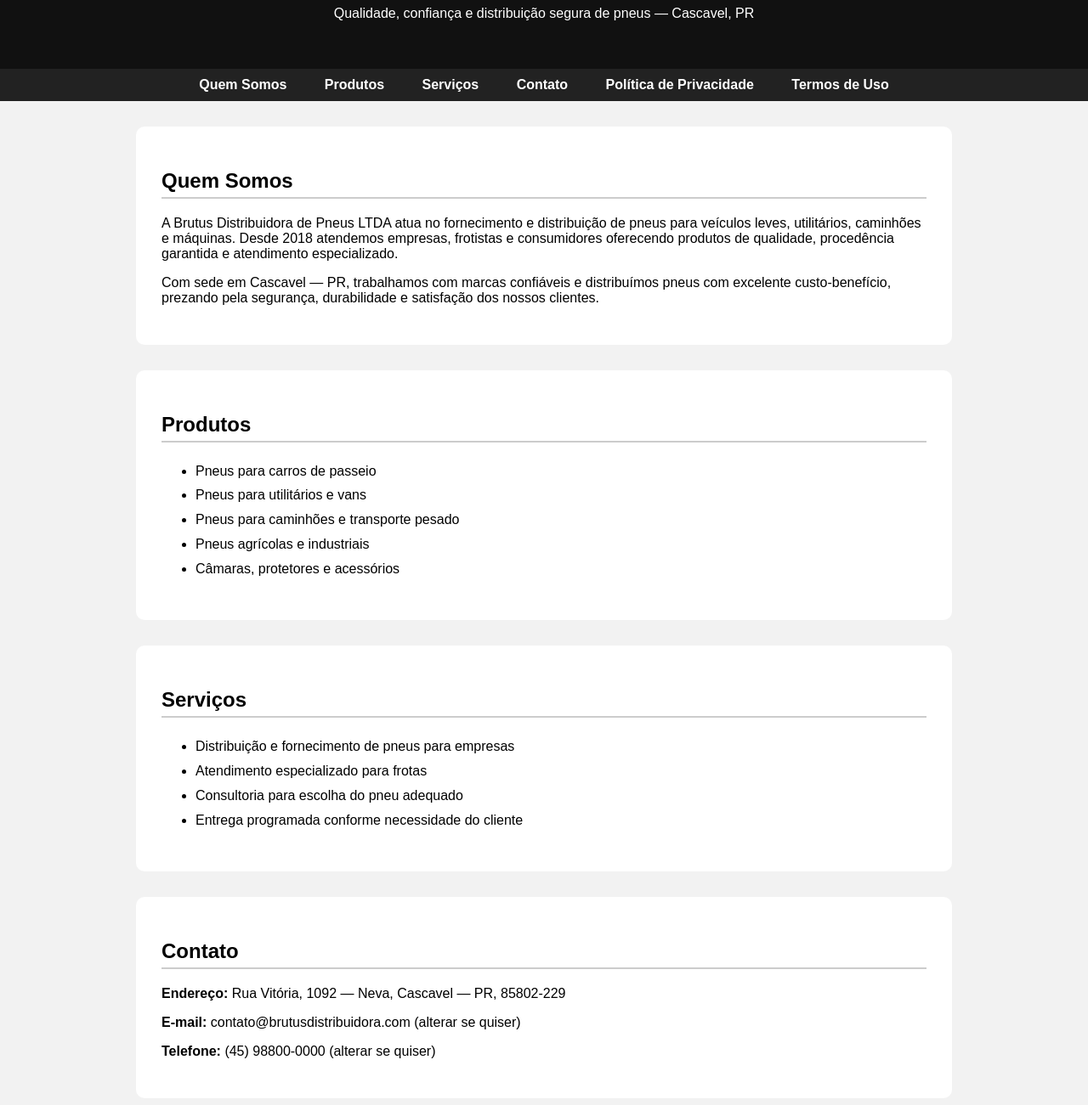
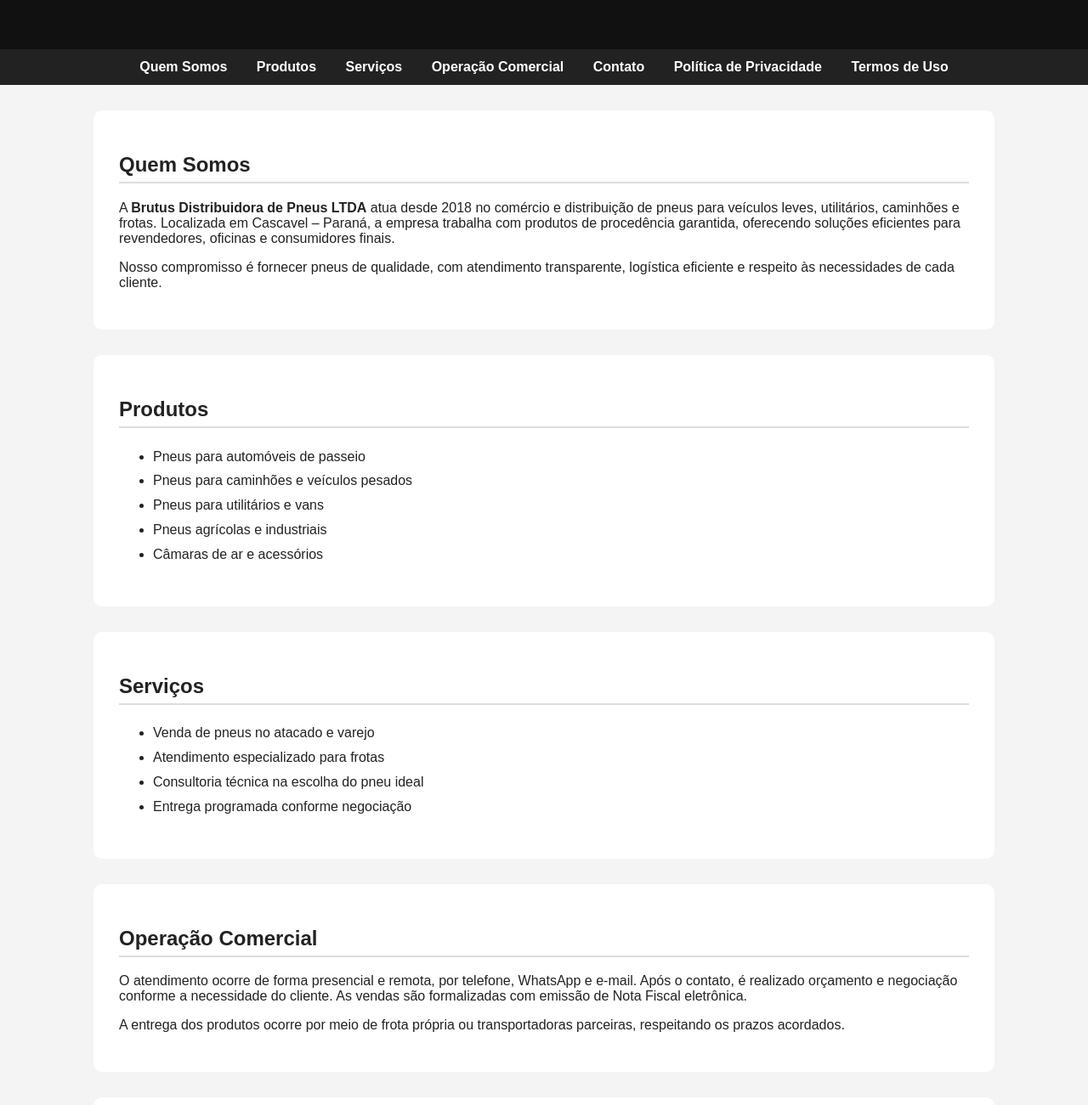
Before and after one commit to dominike202501531386277-spec/pginstitucionalmei, a plain HTML site: page index.html in a window 1280 px wide. Shown: the part 113-1414 px from the top of the page at 85% size. Drawn offline with Linux system fonts and the light colour scheme.

Commit message:
Update index.html

```diff
--- a/index.html
+++ b/index.html
@@ -1,29 +1,36 @@
 <!DOCTYPE html>
 <html lang="pt-BR">
 <head>
-<meta charset="UTF-8" />
-<meta name="viewport" content="width=device-width, initial-scale=1.0" />
+<meta charset="UTF-8">
+<meta name="viewport" content="width=device-width, initial-scale=1.0">
 <title>Brutus Distribuidora de Pneus LTDA</title>
+<meta name="description" content="Brutus Distribuidora de Pneus LTDA - Venda e distribuição de pneus em Cascavel PR.">
+
 <style>
-    body { margin:0; font-family: Arial, sans-serif; background:#f2f2f2; }
-    header { background:#111; color:white; text-align:center; padding:40px 0; }
-    nav { background:#222; padding:10px 0; text-align:center; }
-    nav a { color:white; margin:0 20px; text-decoration:none; font-weight:bold; }
-    .container { max-width:900px; margin:30px auto; background:white; padding:30px; border-radius:10px; }
-    h2 { border-bottom:2px solid #ccc; padding-bottom:5px; }
-    ul { line-height:1.8; }
+body{margin:0;font-family:Arial,Helvetica,sans-serif;background:#f4f4f4;color:#222}
+header{background:#111;color:#fff;text-align:center;padding:45px 15px}
+header h1{margin:0;font-size:34px}
+header p{margin-top:8px;font-size:16px}
+nav{background:#222;text-align:center;padding:12px}
+nav a{color:#fff;margin:0 15px;text-decoration:none;font-weight:bold}
+.container{max-width:1000px;margin:30px auto;background:#fff;padding:30px;border-radius:10px}
+h2{border-bottom:2px solid #ddd;padding-bottom:6px}
+ul{line-height:1.8}
+footer{background:#111;color:#fff;text-align:center;padding:18px;font-size:14px;margin-top:40px}
 </style>
 </head>
 <body>
+
 <header>
 <h1>Brutus Distribuidora de Pneus LTDA</h1>
-    <p>Qualidade, confiança e distribuição segura de pneus — Cascavel, PR</p>
+<p>Distribuição e comércio de pneus com qualidade e confiança – Cascavel/PR</p>
 </header>
 
 <nav>
 <a href="#quem">Quem Somos</a>
 <a href="#produtos">Produtos</a>
 <a href="#servicos">Serviços</a>
+<a href="#operacao">Operação Comercial</a>
 <a href="#contato">Contato</a>
 <a href="#privacidade">Política de Privacidade</a>
 <a href="#termos">Termos de Uso</a>
@@ -31,49 +38,60 @@
 
 <div class="container" id="quem">
 <h2>Quem Somos</h2>
-    <p>A Brutus Distribuidora de Pneus LTDA atua no fornecimento e distribuição de pneus para veículos leves, utilitários, caminhões e máquinas. Desde 2018 atendemos empresas, frotistas e consumidores oferecendo produtos de qualidade, procedência garantida e atendimento especializado.</p>
-    <p>Com sede em Cascavel — PR, trabalhamos com marcas confiáveis e distribuímos pneus com excelente custo-benefício, prezando pela segurança, durabilidade e satisfação dos nossos clientes.</p>
+<p>A <strong>Brutus Distribuidora de Pneus LTDA</strong> atua desde 2018 no comércio e distribuição de pneus para veículos leves, utilitários, caminhões e frotas. Localizada em Cascavel – Paraná, a empresa trabalha com produtos de procedência garantida, oferecendo soluções eficientes para revendedores, oficinas e consumidores finais.</p>
+<p>Nosso compromisso é fornecer pneus de qualidade, com atendimento transparente, logística eficiente e respeito às necessidades de cada cliente.</p>
 </div>
 
 <div class="container" id="produtos">
 <h2>Produtos</h2>
 <ul>
-        <li>Pneus para carros de passeio</li>
+<li>Pneus para automóveis de passeio</li>
+<li>Pneus para caminhões e veículos pesados</li>
 <li>Pneus para utilitários e vans</li>
-        <li>Pneus para caminhões e transporte pesado</li>
 <li>Pneus agrícolas e industriais</li>
-        <li>Câmaras, protetores e acessórios</li>
+<li>Câmaras de ar e acessórios</li>
 </ul>
 </div>
 
 <div class="container" id="servicos">
 <h2>Serviços</h2>
 <ul>
-        <li>Distribuição e fornecimento de pneus para empresas</li>
+<li>Venda de pneus no atacado e varejo</li>
 <li>Atendimento especializado para frotas</li>
-        <li>Consultoria para escolha do pneu adequado</li>
-        <li>Entrega programada conforme necessidade do cliente</li>
+<li>Consultoria técnica na escolha do pneu ideal</li>
+<li>Entrega programada conforme negociação</li>
 </ul>
+</div>
+
+<div class="container" id="operacao">
+<h2>Operação Comercial</h2>
+<p>O atendimento ocorre de forma presencial e remota, por telefone, WhatsApp e e-mail. Após o contato, é realizado orçamento e negociação conforme a necessidade do cliente. As vendas são formalizadas com emissão de Nota Fiscal eletrônica.</p>
+<p>A entrega dos produtos ocorre por meio de frota própria ou transportadoras parceiras, respeitando os prazos acordados.</p>
 </div>
 
 <div class="container" id="contato">
 <h2>Contato</h2>
-    <p><strong>Endereço:</strong> Rua Vitória, 1092 — Neva, Cascavel — PR, 85802-229</p>
-    <p><strong>E-mail:</strong> contato@brutusdistribuidora.com (alterar se quiser)</p>
-    <p><strong>Telefone:</strong> (45) 98800-0000 (alterar se quiser)</p>
+<p><strong>Endereço:</strong> Rua Vitória, 1092 – Bairro Neva – Cascavel/PR – CEP 85802-229</p>
+<p><strong>Telefone:</strong> (45) 98800-0000</p>
+<p><strong>E-mail:</strong> contato@brutusdistribuidora.com</p>
 </div>
 
 <div class="container" id="privacidade">
 <h2>Política de Privacidade</h2>
-    <p>Coletamos informações fornecidas pelo usuário através de formulários ou contatos realizados por e-mail e telefone. Os dados são utilizados exclusivamente para atendimento comercial, esclarecimento de dúvidas e processamento de pedidos.</p>
-    <p>Não compartilhamos dados com terceiros, exceto quando necessário para operações logísticas. O usuário pode solicitar a exclusão de seus dados a qualquer momento.</p>
+<p>A Brutus Distribuidora de Pneus LTDA respeita a privacidade de seus usuários e clientes. As informações coletadas por meio de contato são utilizadas exclusivamente para atendimento comercial, emissão de documentos fiscais e logística de entrega.</p>
+<p>Os dados não são compartilhados com terceiros, exceto quando necessário para cumprimento de obrigações legais ou operacionais.</p>
 </div>
 
 <div class="container" id="termos">
 <h2>Termos de Uso</h2>
-    <p>Ao utilizar este site, o usuário concorda em fornecer informações verdadeiras para contato e solicitações. Os conteúdos exibidos têm caráter informativo e podem ser atualizados sem aviso prévio.</p>
-    <p>O uso deste site deve ser feito de forma legal e ética. É proibida a reprodução não autorizada de qualquer conteúdo aqui publicado.</p>
+<p>Ao acessar este site, o usuário concorda com os termos aqui descritos. As informações apresentadas têm caráter informativo e podem ser alteradas sem aviso prévio.</p>
+<p>É proibida a reprodução de qualquer conteúdo sem autorização prévia.</p>
 </div>
+
+<footer>
+<p>Brutus Distribuidora de Pneus LTDA – CNPJ: 30.677.239/0001-61</p>
+<p>© 2018–2025 – Todos os direitos reservados</p>
+</footer>
 
 </body>
 </html>
```
Lines whose indentation alone changed are shown as unchanged.
